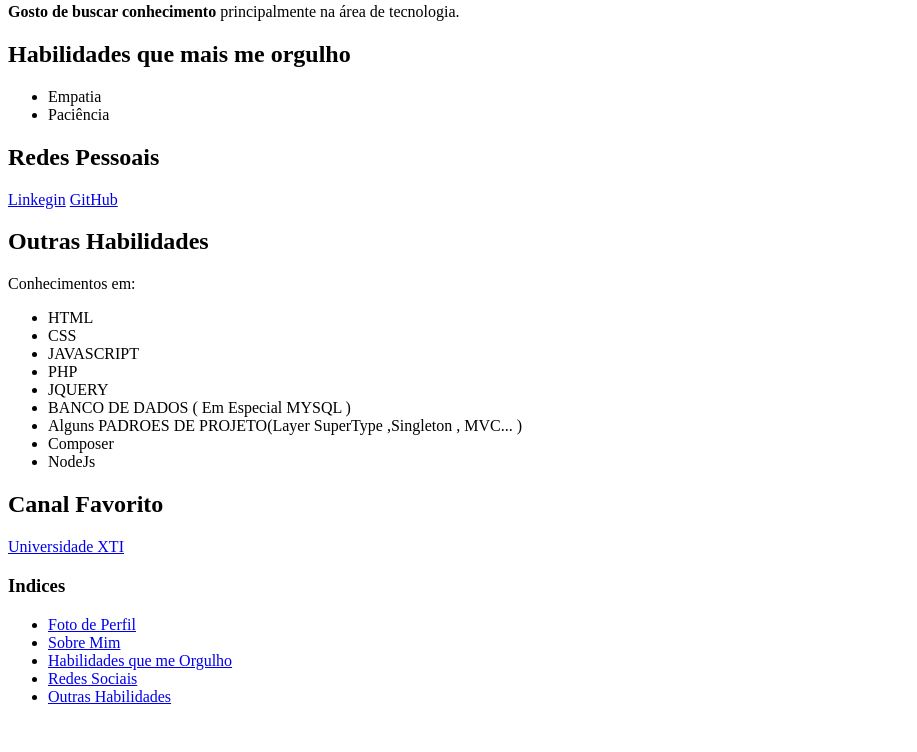
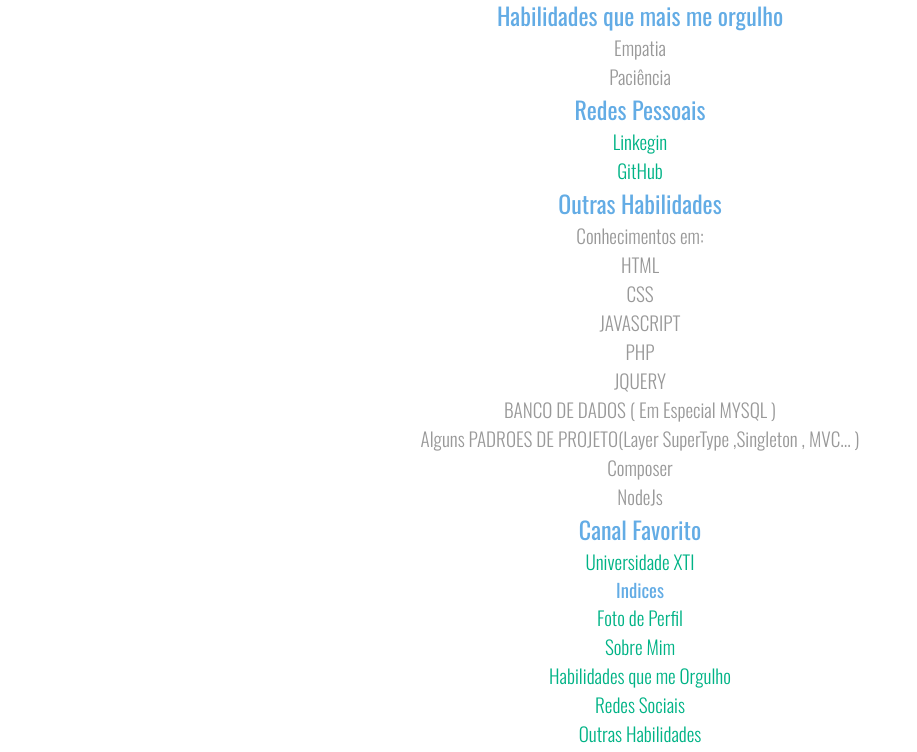
Before and after one commit to robtrybe/robtrybe.github.io, a plain HTML site: page index.html in a window 1280 px wide. Shown: the part 413-1165 px from the top of the page, without its empty margins (0-917 px from the left). Before the commit the page ends 1135 px from the top, so only its background shows below. Drawn offline with nearby package versions, Linux system fonts and the light colour scheme.

Commit message:
Estilizando Portifólio

```diff
--- a/index.html
+++ b/index.html
@@ -4,24 +4,30 @@
     <meta charset="UTF-8">
     <meta http-equiv="X-UA-Compatible" content="IE=edge">
     <meta name="viewport" content="width=device-width, initial-scale=1.0">
+    <link rel="preconnect" href="https://fonts.googleapis.com">
+    <link rel="preconnect" href="https://fonts.gstatic.com" crossorigin>
+    <link href="https://fonts.googleapis.com/css2?family=Oswald:wght@200;300;400;500;600;700&display=swap" rel="stylesheet">
     <title>Robson Narcizo - Portifólio</title>
+    <link rel="stylesheet" href="style.css" />
 </head>
 <body>
     <img src="rob.png" alt="Acreditem, esse sou eu" width="290px" id="perfil-photo" />
-    <h1>Robson de Jesus Narcizo</h1>
+    <h1 class="title">Robson de Jesus Narcizo</h1>
     <p>Brasil , Ibaté/SP</p>
     <p id="description"><strong>Gosto de buscar conhecimento</strong> principalmente na área de tecnologia.</p>
-    <h2 id="skils-guys">Habilidades que mais me orgulho</h2>
+    <h2 id="skils-guys" class="sub-title">Habilidades que mais me orgulho</h2>
     <ul>
         <li>Empatia</li>
         <li>Paciência</li>
     </ul>
 
-    <h2 id="social-media">Redes Pessoais</h2>
-    <a href="https://www.linkedin.com/in/robson-narcizo-7123a220a/" title="Meu Likegin">Linkegin</a>
-    <a href="https://github.com/robtrybe" title="Meu GitHub">GitHub</a>
+    <h2 id="social-media" class="sub-title">Redes Pessoais</h2>
+    <ul>
+        <li><a href="https://www.linkedin.com/in/robson-narcizo-7123a220a/" title="Meu Likegin">Linkegin</a></li>
+        <li><a href="https://github.com/robtrybe" title="Meu GitHub">GitHub</a></li>
+    </ul>
 
-    <h2 id="skils-anothers">Outras Habilidades</h2>
+    <h2 id="skils-anothers" class="sub-title">Outras Habilidades</h2>
     <p>Conhecimentos em:</p>
     <ul>
         <li>HTML</li>
@@ -34,9 +40,9 @@
         <li>Composer</li>
         <li>NodeJs</li>
     </ul>
-    <h2>Canal Favorito</h2>
+    <h2 class="sub-title">Canal Favorito</h2>
     <a href="https://www.youtube.com/watch?v=VtJuifD4dSE&list=PLxQNfKs8YwvEk85FbeXxDnFecAntIQdRf" target="_blank">Universidade XTI</a>
-    <h3>Indices</h3>
+    <h3 class="sub-title">Indices</h3>
     <ul>
         <li><a href="#perfil-photo">Foto de Perfil</a></li>
         <li><a href="#description">Sobre Mim</a></li>
--- /dev/null
+++ b/style.css
@@ -0,0 +1,41 @@
+*{
+    font-family: 'Oswald','snas-serif';
+    font-weight:300;
+    color:#999;
+    padding:0;
+    margin:0;
+    box-sizing: border-box;
+    text-align: center;
+}
+body{
+    padding:10px;
+}
+
+img{
+    margin:0 auto;
+    border-radius: 50%;
+    background-image: linear-gradient(to right,#00ff99,#9933ff);
+}
+
+.title,.sub-title{
+    font-weight: 400;
+    /* #9933ff   #63ace5*/
+    color:#63ace5 ;
+}
+
+p,li,a{
+    font-size: 1.2em;
+}
+
+a{
+    color:#00b386;
+    text-decoration: none;
+}
+
+a:hover{
+    text-decoration: underline;
+}
+
+li a{
+    font-size:1.0em;
+}
```
